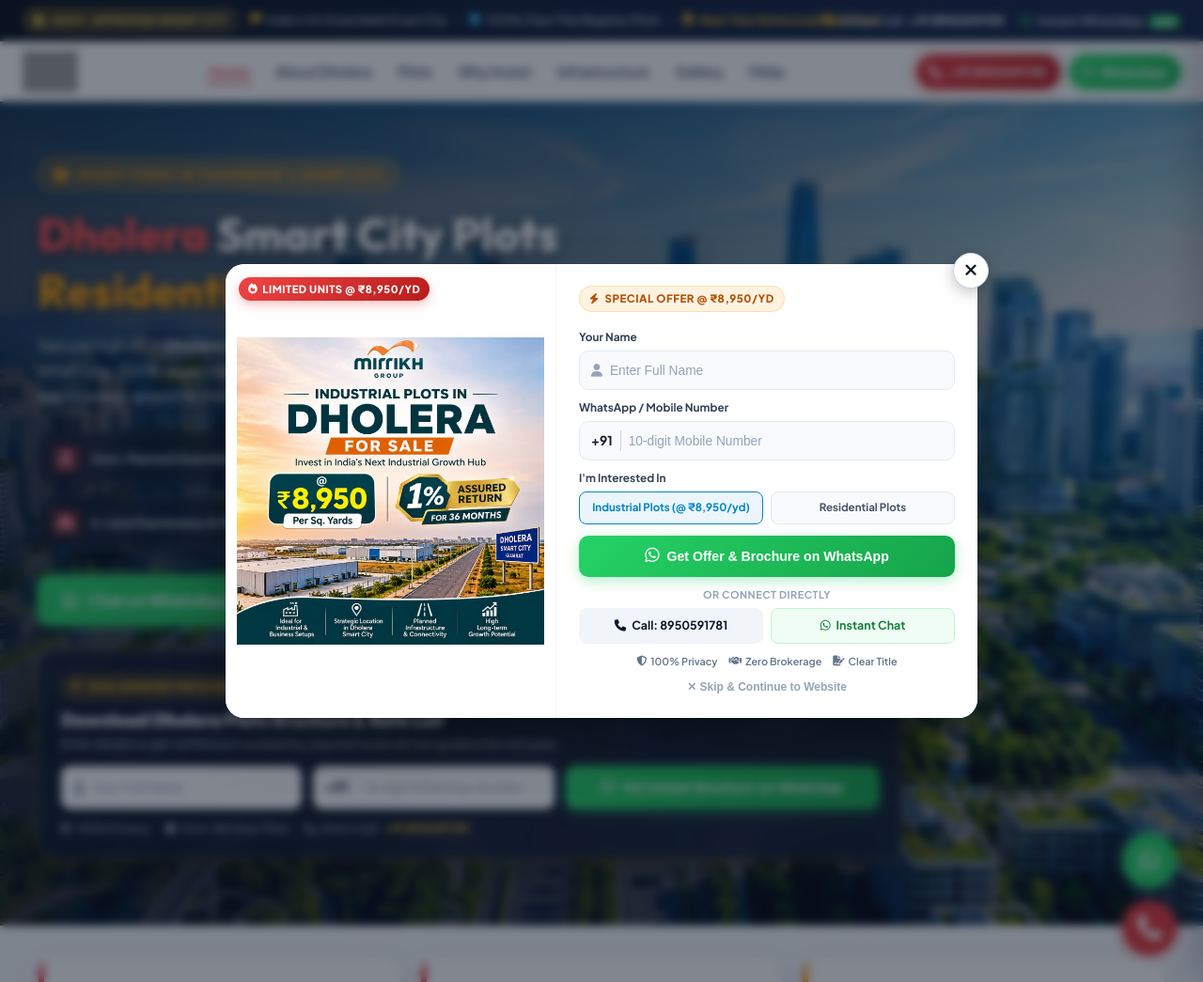
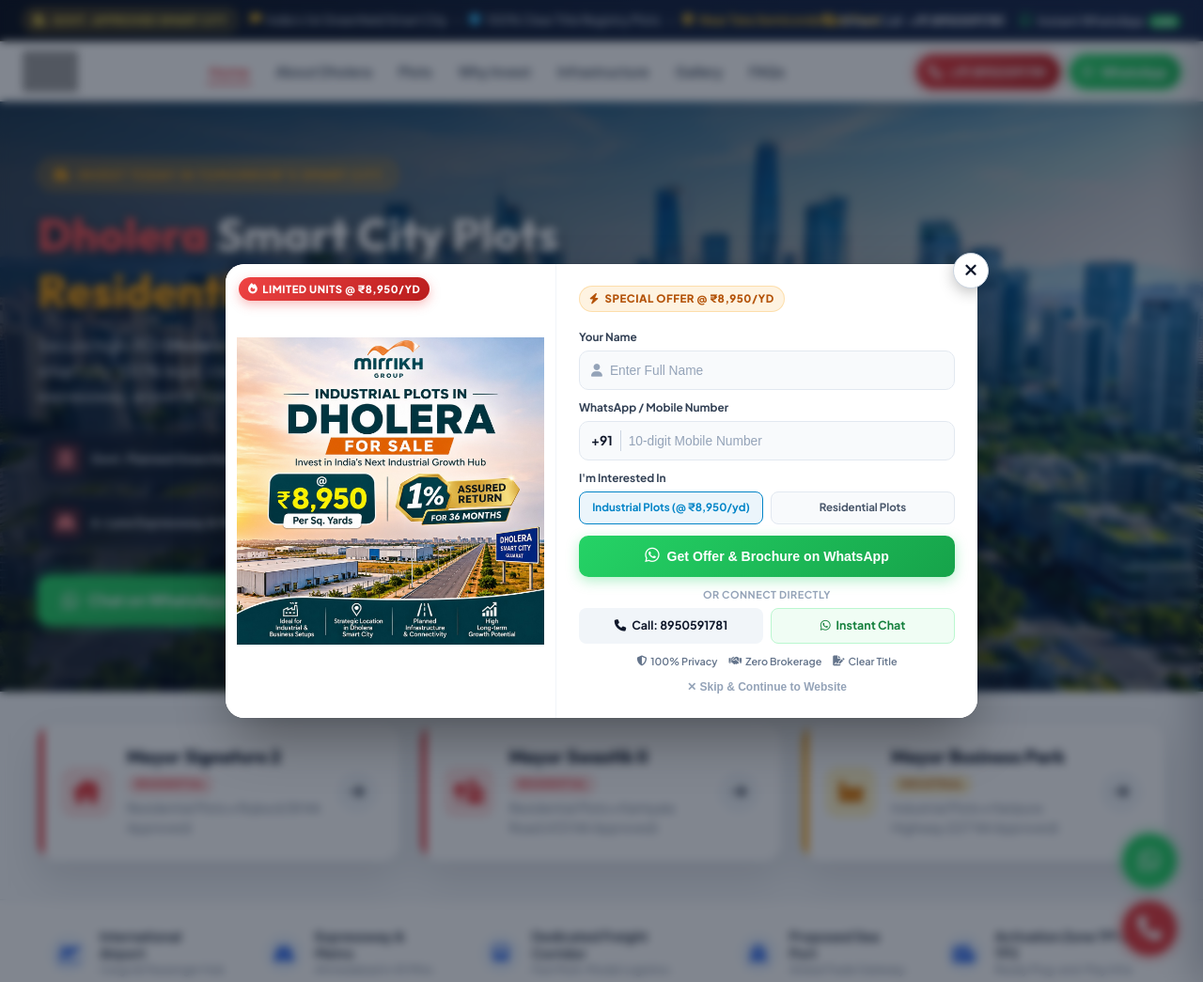
Before and after one commit to yugeshpandey22/dholera, a PHP site: page / in a window 1280 px wide. Shown: the whole page at 94% size. Run offline with PHP 8.4, Linux system fonts and the light colour scheme; grey boxes are pictures that could not be loaded.

Commit message:
Remove hero lead form card as requested

```diff
--- a/index.php
+++ b/index.php
@@ -278,40 +278,6 @@ require_once __DIR__ . '/includes/header.php';
             <i class="fa-solid fa-map-location-dot"></i> <span>Explore Verified Plots</span>
           </a>
         </div>
-
-        <!-- Instant Hero Lead Capture Card (High Converting for Google & Meta Ads) -->
-        <div class="hero-quick-form-card">
-          <div class="hq-header">
-            <span class="hq-badge"><i class="fa-solid fa-bolt"></i> 2026 UPDATED PRICE SHEET</span>
-            <h3 class="hq-title">Download Dholera Plots Brochure &amp; Rate List</h3>
-            <p class="hq-desc">Enter details to get verified plot availability, payment plans &amp; free guided site visit pass.</p>
-          </div>
-          <form class="hq-form" onsubmit="return handleHeroLeadSubmit(event);">
-            <div class="hq-inputs-row">
-              <div class="hq-input-box">
-                <i class="fa-solid fa-user hq-icon"></i>
-                <input type="text" id="heroLeadName" class="hq-input" placeholder="Your Full Name" required autocomplete="name">
-              </div>
-              <div class="hq-input-box">
-                <span class="hq-prefix">+91</span>
-                <input type="tel" id="heroLeadPhone" class="hq-input" placeholder="10-digit WhatsApp Number" pattern="[0-9]{10}" maxlength="10" required autocomplete="tel">
-              </div>
-              <button type="submit" class="btn btn-hq-submit" id="heroLeadSubmitBtn">
-                <i class="fa-brands fa-whatsapp fa-lg"></i>
-                <span>Get Instant Brochure on WhatsApp</span>
-              </button>
-            </div>
-            <div class="hq-form-success" id="heroLeadSuccess" style="display: none;">
-              <i class="fa-solid fa-circle-check"></i>
-              <span>Connecting to WhatsApp with Price Sheet &amp; Brochure...</span>
-            </div>
-            <div class="hq-trust-row">
-              <span><i class="fa-solid fa-shield-halved"></i> 100% Privacy</span>
-              <span><i class="fa-solid fa-certificate"></i> Govt. NA Clear Titles</span>
-              <span><i class="fa-solid fa-phone"></i> Direct Call: <strong>+91 <?php echo htmlspecialchars($PHONE_RAW); ?></strong></span>
-            </div>
-          </form>
-        </div>
       </div>
     </div>
   </section>
```
